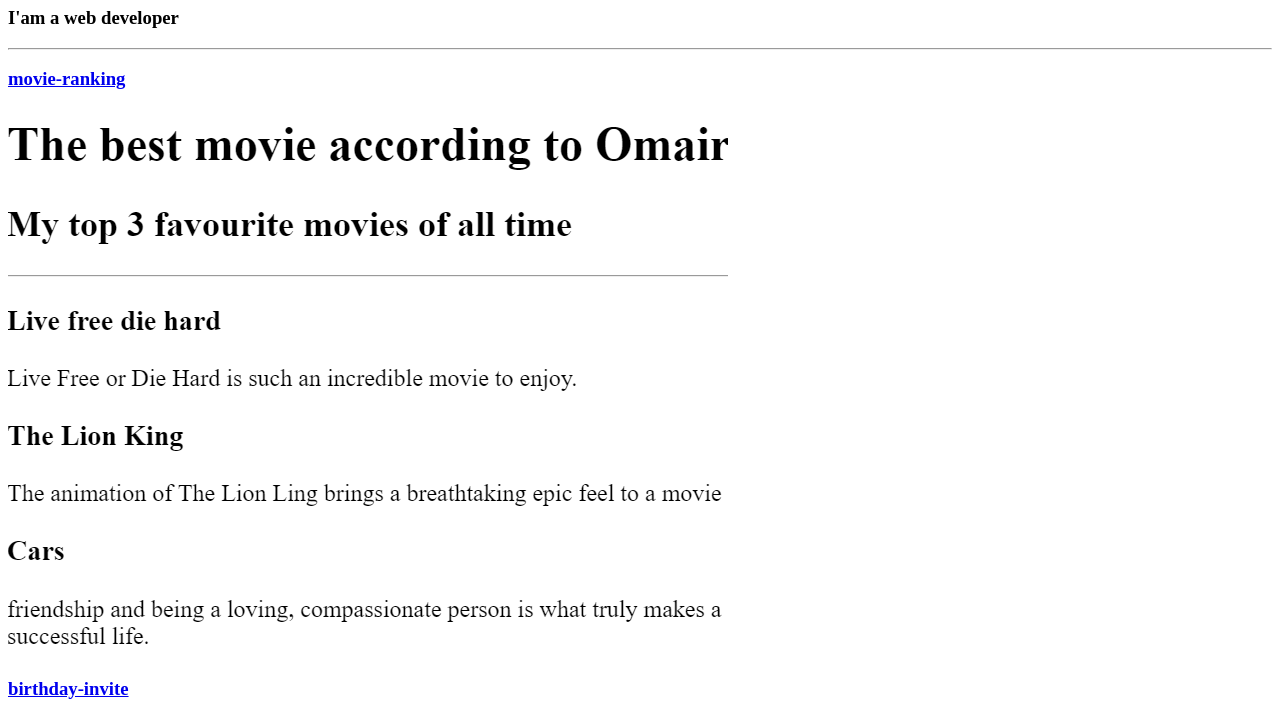
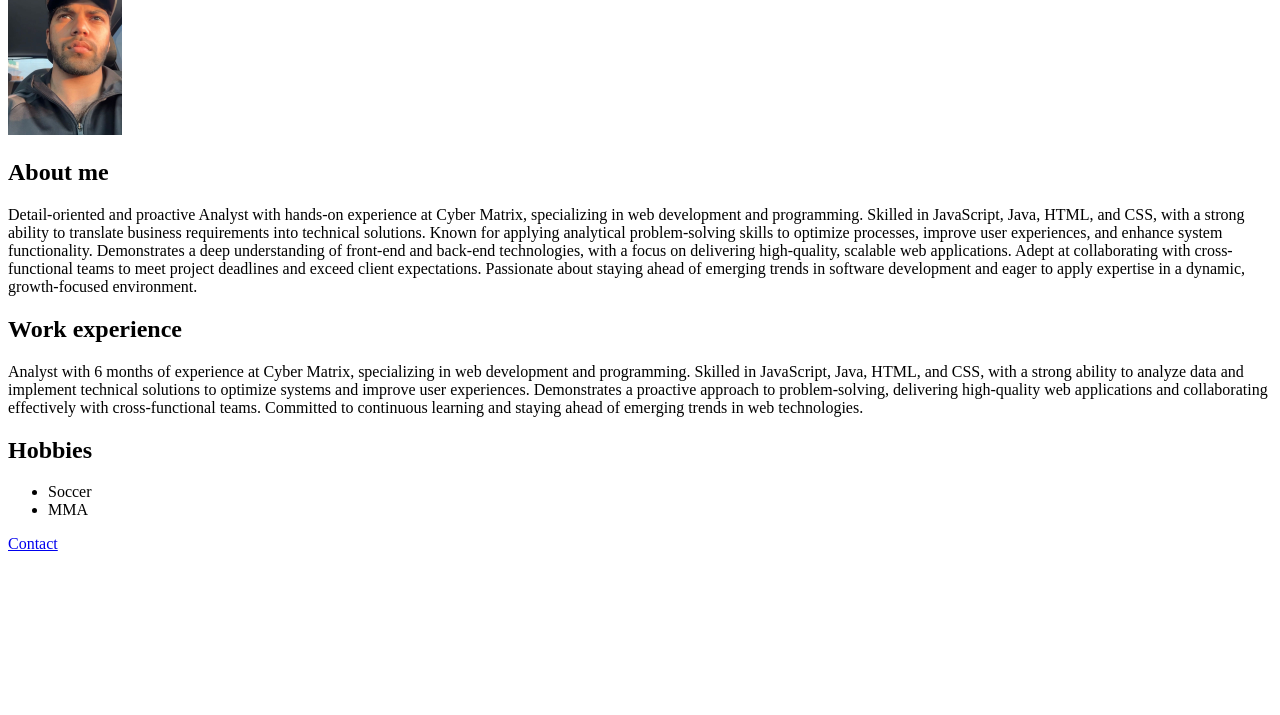
Before and after one commit to OarqDeveloper/html-portfolio, a plain HTML site: page index.html in a window 1280 px wide. Shown: the part 73-788 px from the top of the page. Drawn offline with Linux system fonts and the light colour scheme.

Commit message:
Add files via upload

```diff
--- a/index.html
+++ b/index.html
@@ -2,18 +2,38 @@
 <html lang="en">
 <head>
     <meta charset="UTF-8">
-    <title>Omair Portfolio</title>
+    <title>My Resume</title>
+    <style>img{
+        height: 200px
+        ;
+       }</style>
 </head>
 <body>
-    <h1>omairQuraishi Portfolio</h1>
-    <h3>I'am a web developer</h3>
-    <hr>
-    <h3><a href="./public/movie-ranking.html">movie-ranking</a></h3>
-    <img src="./assets/images/movie ranking.png" alt="">
-<h3><a href="./public/birthday-invite.html">birthday-invite</a></h3>
-<img src="./assets/images/Birthday invite.png" alt="">
-<hr>
-<a href="./public/about.html">about me</a>
-<a href="./public/contact.html">contact Me</a>
+
+
+<img src="./omair.jpg" alt="">
+
+    <h2>About me </h2>
+    <p>Detail-oriented and proactive Analyst with hands-on experience at Cyber Matrix, specializing in web
+       development and programming. Skilled in JavaScript, Java, HTML, and CSS, with a strong ability to translate
+       business requirements into technical solutions. Known for applying analytical problem-solving skills to
+       optimize processes, improve user experiences, and enhance system functionality. Demonstrates a deep
+       understanding of front-end and back-end technologies, with a focus on delivering high-quality, scalable web
+       applications. Adept at collaborating with cross-functional teams to meet project deadlines and exceed client
+       expectations. Passionate about staying ahead of emerging trends in software development and eager to apply
+       expertise in a dynamic, growth-focused environment.</p>
+    <h2>Work experience</h2>
+    <p>Analyst with 6 months of experience at Cyber Matrix, specializing in web development and programming.
+       Skilled in JavaScript, Java, HTML, and CSS, with a strong ability to analyze data and implement technical
+       solutions to optimize systems and improve user experiences. Demonstrates a proactive approach to
+       problem-solving, delivering high-quality web applications and collaborating effectively with cross-functional
+       teams. Committed to continuous learning and staying ahead of emerging trends in web technologies.</p>
+    <h2>Hobbies</h2>
+       <ul>
+            <li>Soccer</li>
+            <li>MMA</li>
+       </ul>
+       <a href="./contact.html">Contact</a>
+
 </body>
 </html>
```
Also changed, not shown: contact.html (added, +6 -0 lines), omair.jpg (added), 1 other file.
